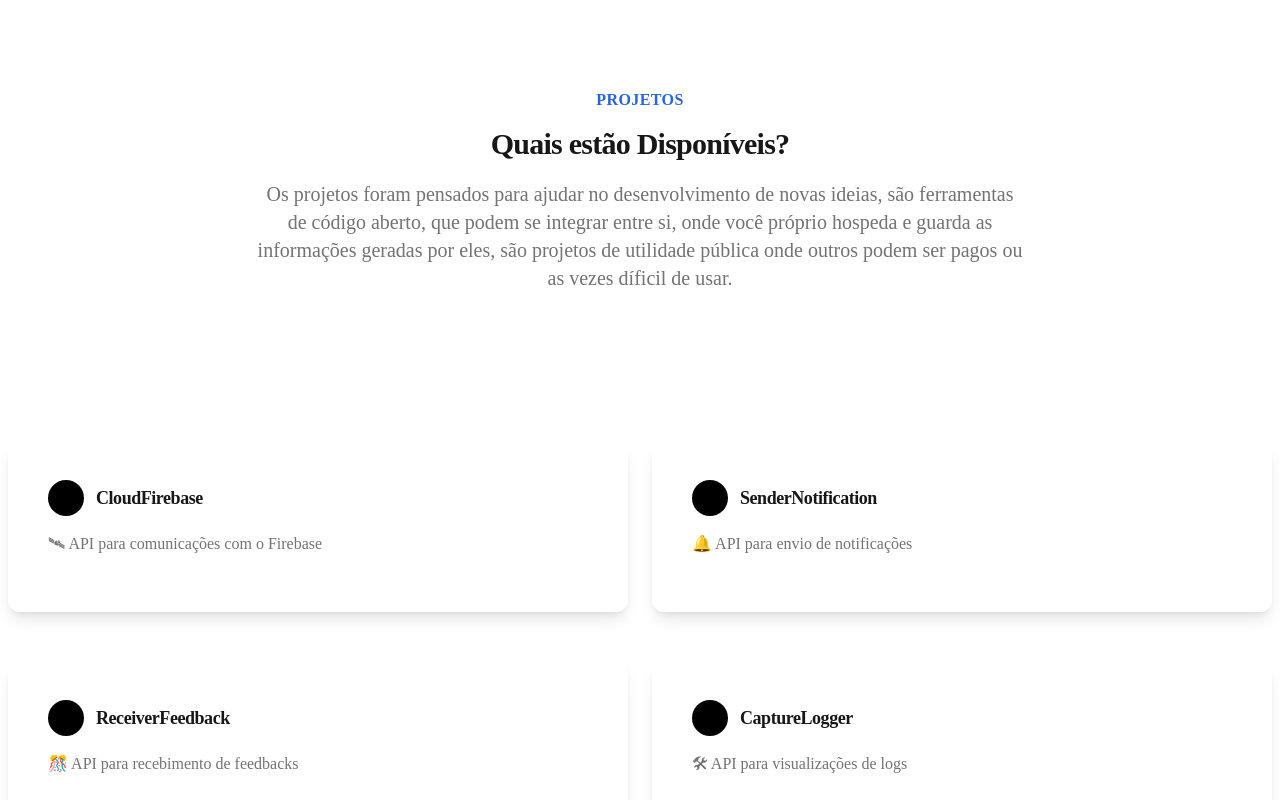
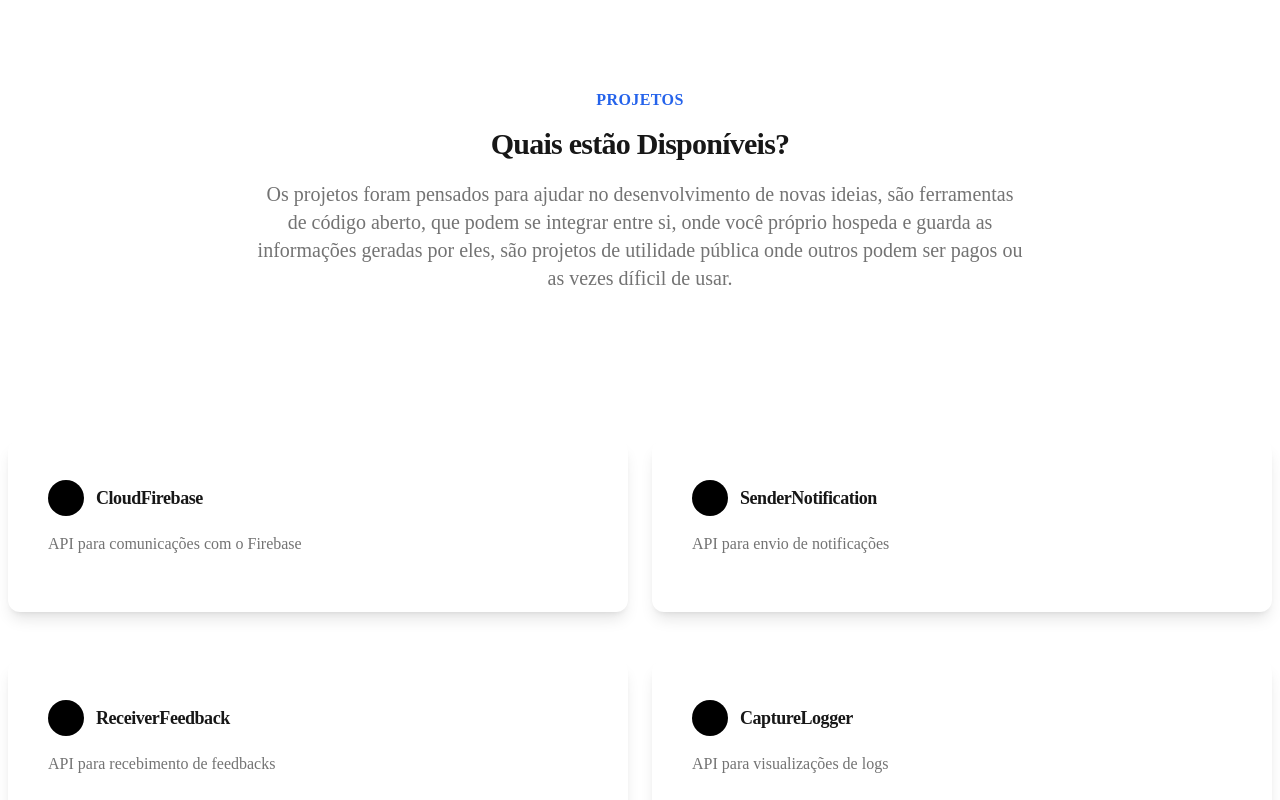
Before and after one commit to alexanderfsm/alexanderiscoding, a Next.js app: page /docs.pt-BR in a window 1280 px wide. Shown: the top 800 px of the page. Built offline with nearby package versions, Linux system fonts and the light colour scheme.

Commit message:
Improvements

```diff
--- a/lib/projects.json
+++ b/lib/projects.json
@@ -1,31 +1,26 @@
 [
   {
     "name": "CloudFirebase",
-    "type": "project",
-    "description": "🛰 API para comunicações com o Firebase",
+    "description": "API para comunicações com o Firebase",
     "link": "/docs/cloudfirebase/introduction"
   },
   {
     "name": "SenderNotification",
-    "type": "project",
-    "description": "🔔 API para envio de notificações",
+    "description": "API para envio de notificações",
     "link": "/docs/sendernotification/introduction"
   },
   {
     "name": "ReceiverFeedback",
-    "type": "project",
-    "description": "🎊 API para recebimento de feedbacks",
+    "description": "API para recebimento de feedbacks",
     "link": "/docs/receiverfeedback/introduction"
   },
   {
     "name": "CaptureLogger",
-    "type": "project",
-    "description": "🛠 API para visualizações de logs",
+    "description": "API para visualizações de logs",
     "link": "/docs/capturelogger/introduction"
   },
   {
     "name": "React Native Swipeable Panel",
-    "type": "project",
     "description": "Um painel inferior deslizante e fácil de usar para seus projetos React Native.",
     "link": "/docs/package/react-native-swipeable-panel"
   }
--- a/lib/services.json
+++ b/lib/services.json
@@ -1,7 +1,6 @@
 [
   {
     "name": "YouDramaList",
-    "type": "service",
     "description": "Sua lista de dramas previamente selecionadas e catalogadas do YouTube",
     "link": "/docs/youdramalist/introduction"
   }
--- a/pages/docs.pt-BR.mdx
+++ b/pages/docs.pt-BR.mdx
@@ -25,7 +25,7 @@
       <div className="grid mt-12 gap-x-6 gap-y-12 sm:grid-cols-2 lg:mt-16 lg:gap-x-8 lg:gap-y-12">
         {projects ?
           projects.map((project, index) => {
-            return <Box {...project} key={index} />
+            return <Box {...project} key={index} type="project" />
           })
           :
           null
@@ -52,7 +52,7 @@
       <div className="grid mt-12 gap-x-6 gap-y-12 sm:grid-cols-2 lg:mt-16 lg:gap-x-8 lg:gap-y-12">
         {services ?
           services.map((project, index) => {
-            return <Box {...project} key={index} />
+            return <Box {...project} key={index} type="service" />
           })
           :
           null
```
